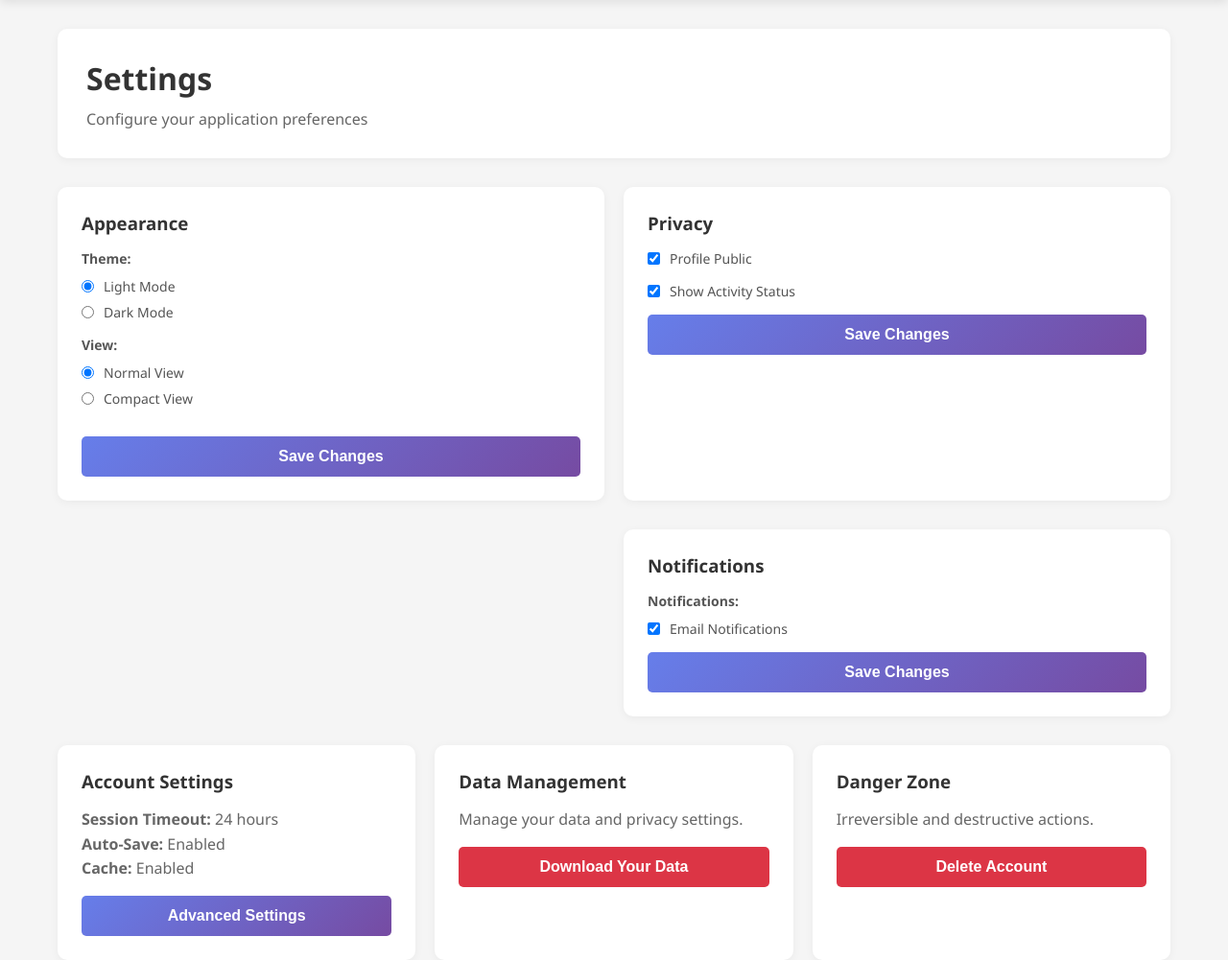
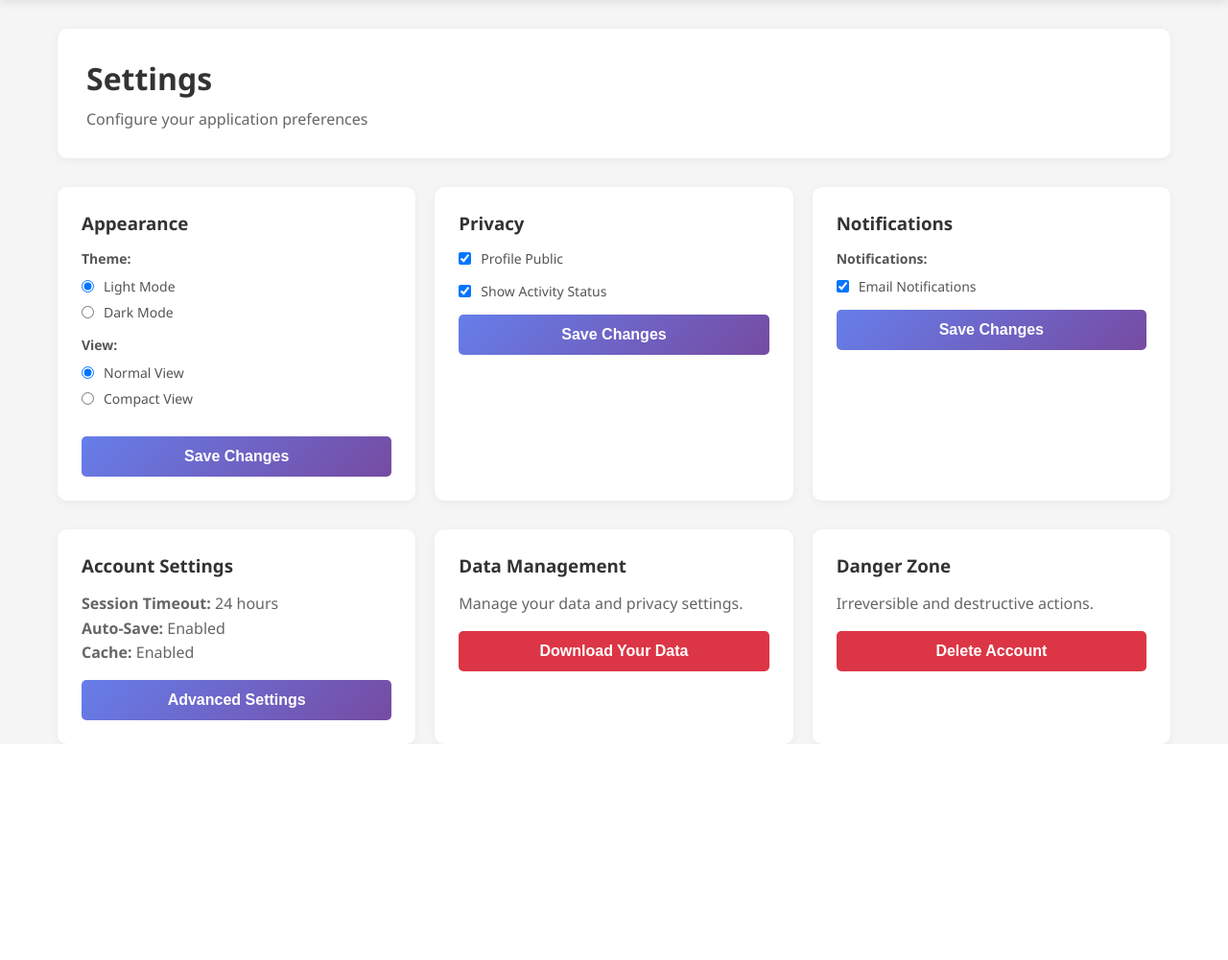
Before and after one commit to kirannxt/Ai-job-dectection-, a Flask app: page /settings in a window 1280 px wide. Shown: the part 63-1064 px from the top of the page at 96% size. After the commit the page ends 839 px from the top, so only its background shows below. Run offline with Flask 3, Linux system fonts and the light colour scheme; the visitor is signed in with stand-in values (Sample User, id 1); data comes from the database, SQL or seed files in the repository.

Commit message:
Restructure Settings page to three-column layout
- Convert both content-grids to display 3 columns each
- Move Notifications card to first row (Appearance | Privacy | Notifications)
- Remove empty spacer placeholder
- New layout:
  - Row 1: Appearance, Privacy, Notifications (3 columns)
  - Row 2: Account Settings, Data Management, Danger Zone (3 columns)
- Better use of horizontal space with aligned columns

```diff
--- a/templates/settings.html
+++ b/templates/settings.html
@@ -76,7 +76,7 @@
             <p>Configure your application preferences</p>
         </div>
 
-        <div class="content-grid">
+        <div class="content-grid" style="grid-template-columns: repeat(3, 1fr);">
             <div class="card">
                 <h3>Appearance</h3>
                 <form method="POST">
@@ -123,10 +123,6 @@
                 </div>
                 <button class="btn">Save Changes</button>
             </div>
-        </div>
-
-        <div class="content-grid" style="margin-top: 30px;">
-            <div class="card" style="visibility: hidden; pointer-events: none;"></div>
 
             <div class="card">
                 <h3>Notifications</h3>
@@ -143,7 +139,7 @@
             </div>
         </div>
 
-        <div class="content-grid" style="margin-top: 30px;">
+        <div class="content-grid" style="margin-top: 30px; grid-template-columns: repeat(3, 1fr);">
             <div class="card">
                 <h3>Account Settings</h3>
                 <p><strong>Session Timeout:</strong> 24 hours</p>
```
